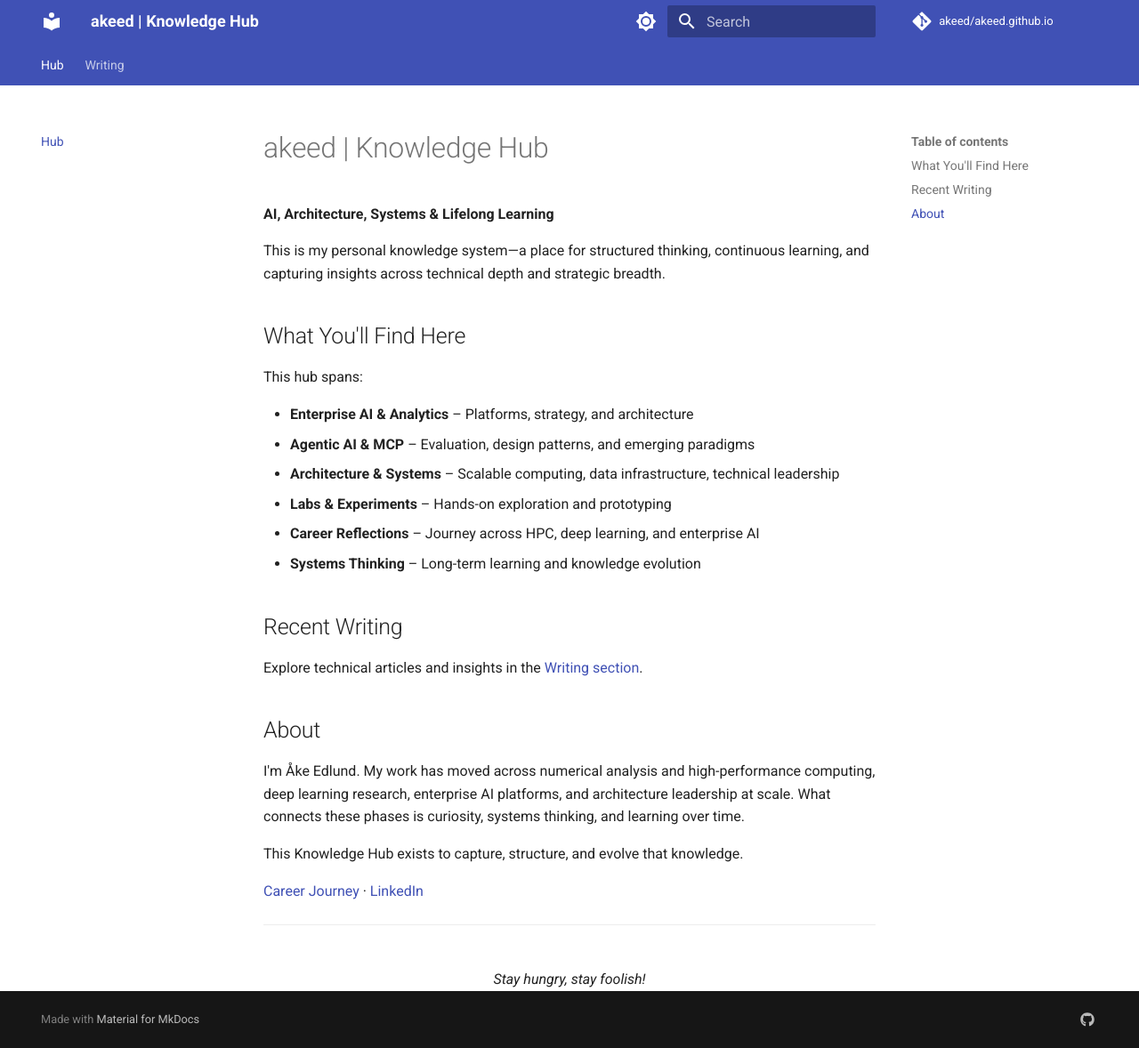
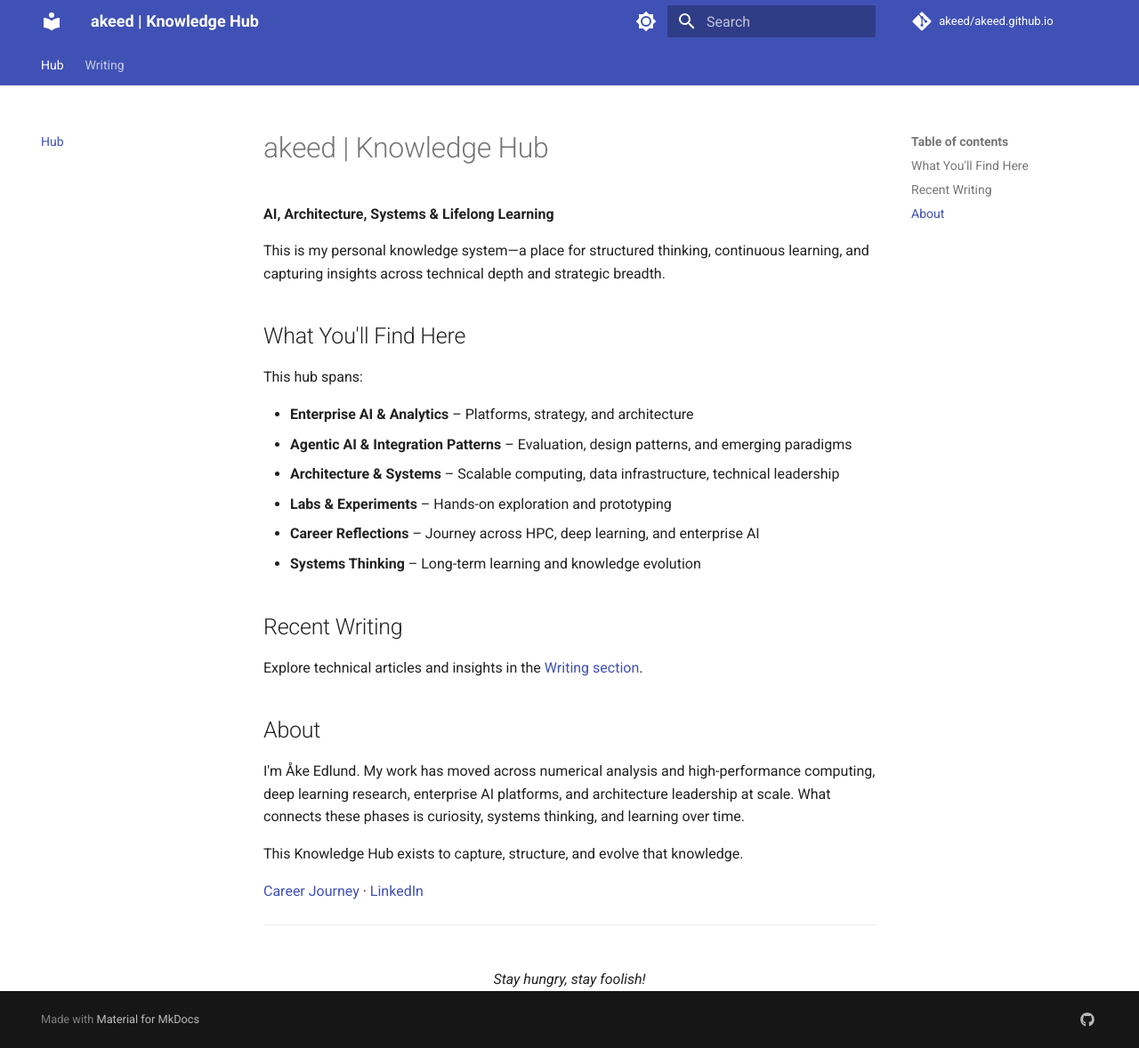
Before and after one commit to akeed/akeed.github.io, an MkDocs documentation site: the page built from docs/index.md, in a window 1280 px wide and 1178 px high. Shown: the whole window at 89% size. Built offline with MkDocs 1.6.1 and Material for MkDocs 9.7.7, drawn with Linux system fonts in a browser that asks for light colours; comment, search, counter and statistics services are not loaded.

Commit message:
fix: minor

```diff
--- a/docs/index.md
+++ b/docs/index.md
@@ -9,7 +9,7 @@ This is my personal knowledge system—a place for structured thinking, continuo
 This hub spans:
 
 - **Enterprise AI & Analytics** – Platforms, strategy, and architecture
-- **Agentic AI & MCP** – Evaluation, design patterns, and emerging paradigms
+- **Agentic AI & Integration Patterns** – Evaluation, design patterns, and emerging paradigms
 - **Architecture & Systems** – Scalable computing, data infrastructure, technical leadership
 - **Labs & Experiments** – Hands-on exploration and prototyping
 - **Career Reflections** – Journey across HPC, deep learning, and enterprise AI
```
Also changed, not shown: context.md (+1 -1 lines).
